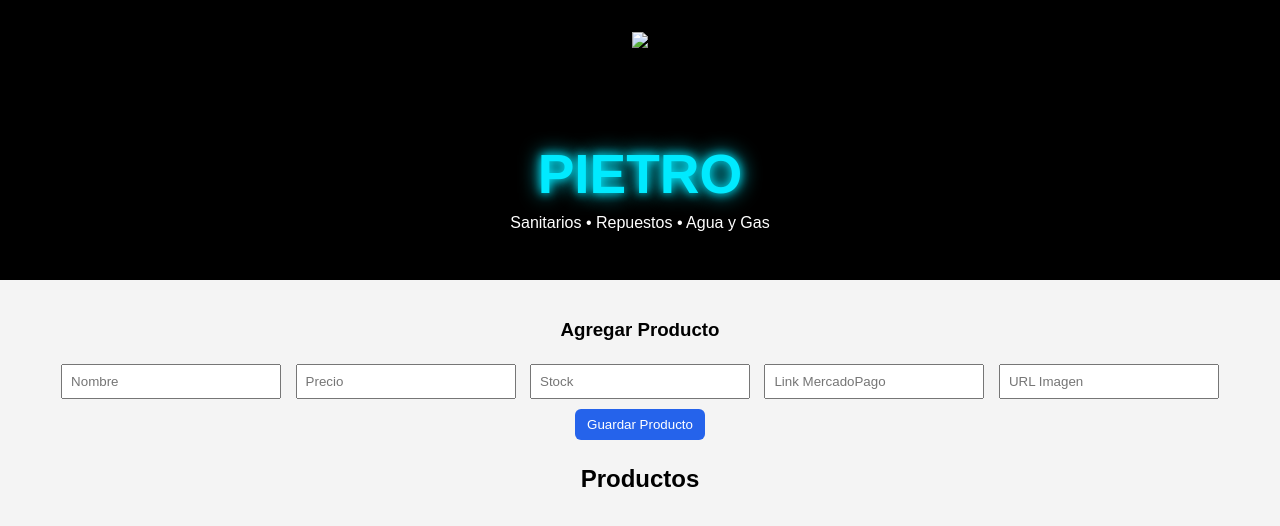
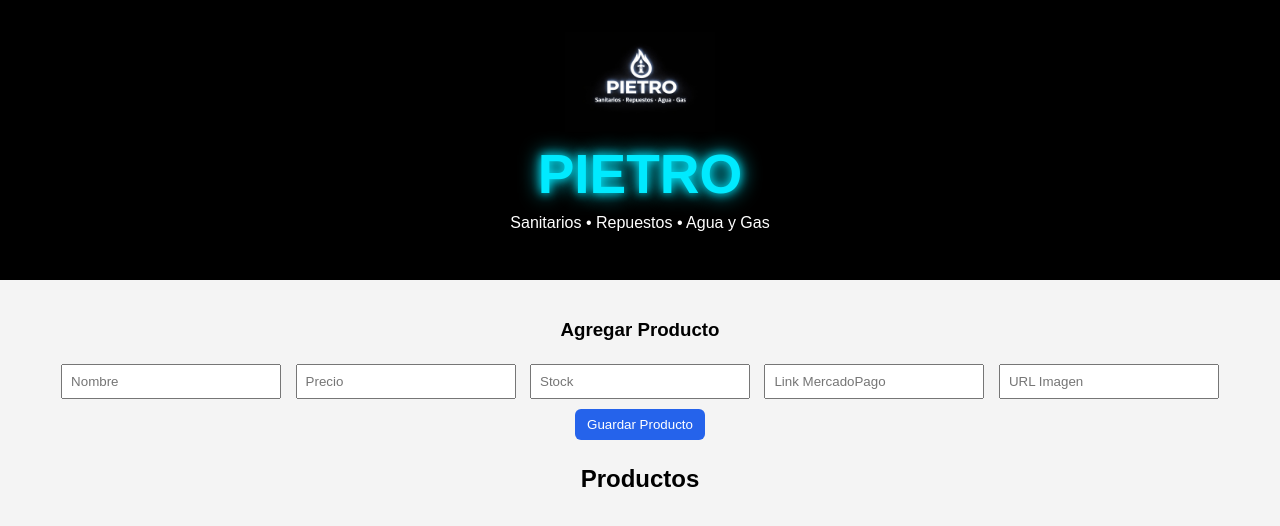
Before and after one commit to sanitariospietro-coder/sanitarios-pietro, a plain HTML site: page index.html in a window 1280 px wide. Drawn offline with Linux system fonts and the light colour scheme.

Commit message:
Update index.html

```diff
--- a/index.html
+++ b/index.html
@@ -85,7 +85,7 @@
 </head>
 
 <div class="banner">
-    <img src="58cedbfa-861d-4d18-a683-5725a44c3240.png">
+    <img src="logo.jpg">
     <h1>PIETRO</h1>
     <p>Sanitarios • Repuestos • Agua y Gas</p>
 </div>
```
